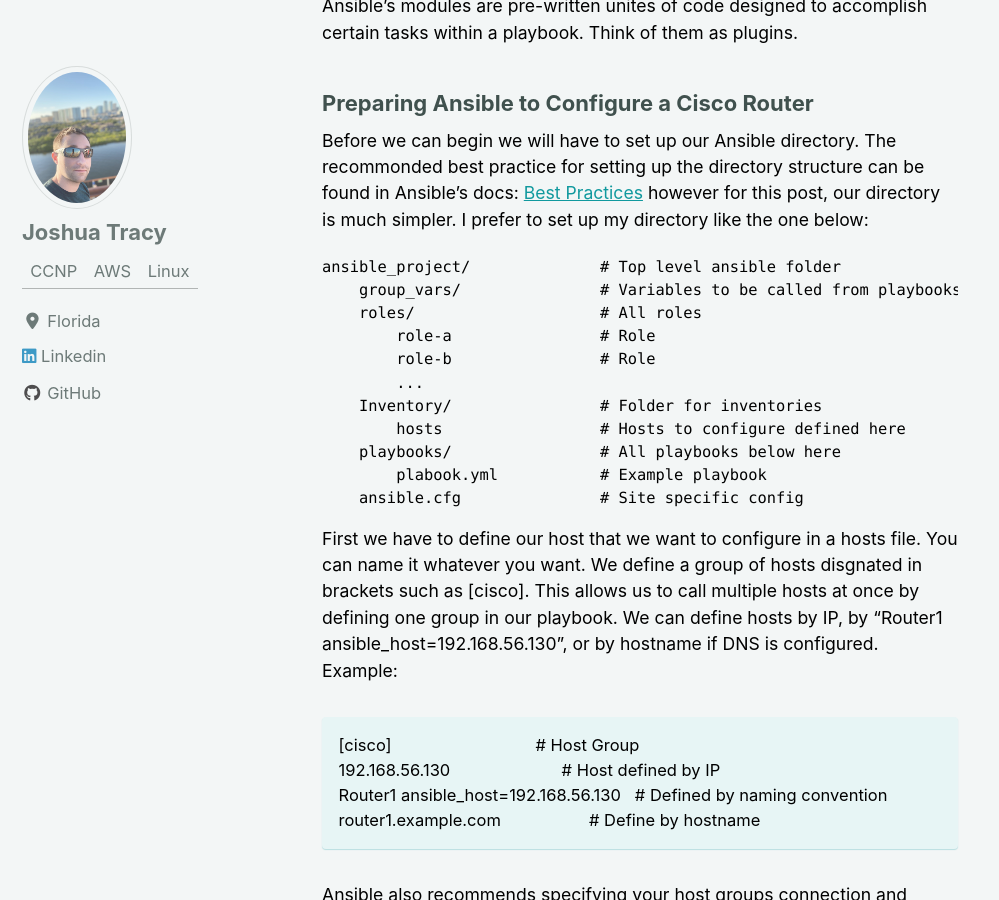
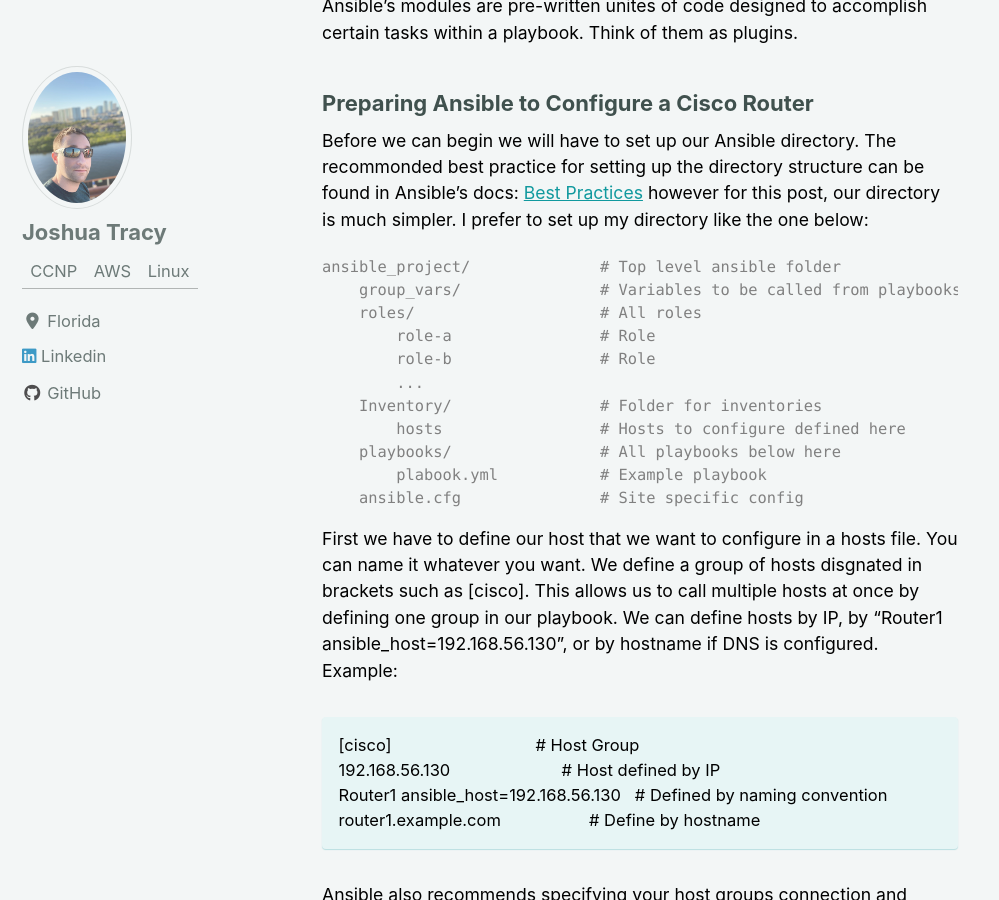
Before and after one commit to Josh-Tracy/Josh-Tracy.github.io, a Jekyll site: the page built from _posts/2020-01-27-Ansible_Cisco.md, in a window 1280 px wide and 900 px high, scrolled down 779 px. Shown: the whole window, without its empty margins (0-999 px from the left). Built offline with Jekyll 4.4.1, drawn with Linux system fonts in a browser that asks for light colours; cached includes are drawn as plain includes; nearby versions of some CDN libraries.

```diff
--- a/_posts/2020-01-27-Ansible_Cisco.md
+++ b/_posts/2020-01-27-Ansible_Cisco.md
@@ -44,7 +44,7 @@
         plabook.yml           # Example playbook
     ansible.cfg               # Site specific config
 </pre>
-{: style="color:black; font-size: 70%;"}
+{: style="color:gray; font-size: 70%;"}
 
 First we have to define our host that we want to configure in a hosts file. You can name it whatever you want. We define a group of hosts disgnated in brackets such as [cisco]. This allows us to call multiple hosts at once by defining one group in our playbook. We can define hosts by IP, by "Router1 ansible_host=192.168.56.130", or by hostname if DNS is configured. Example:
 {: style="color:black; font-size: 80%;"}
```
